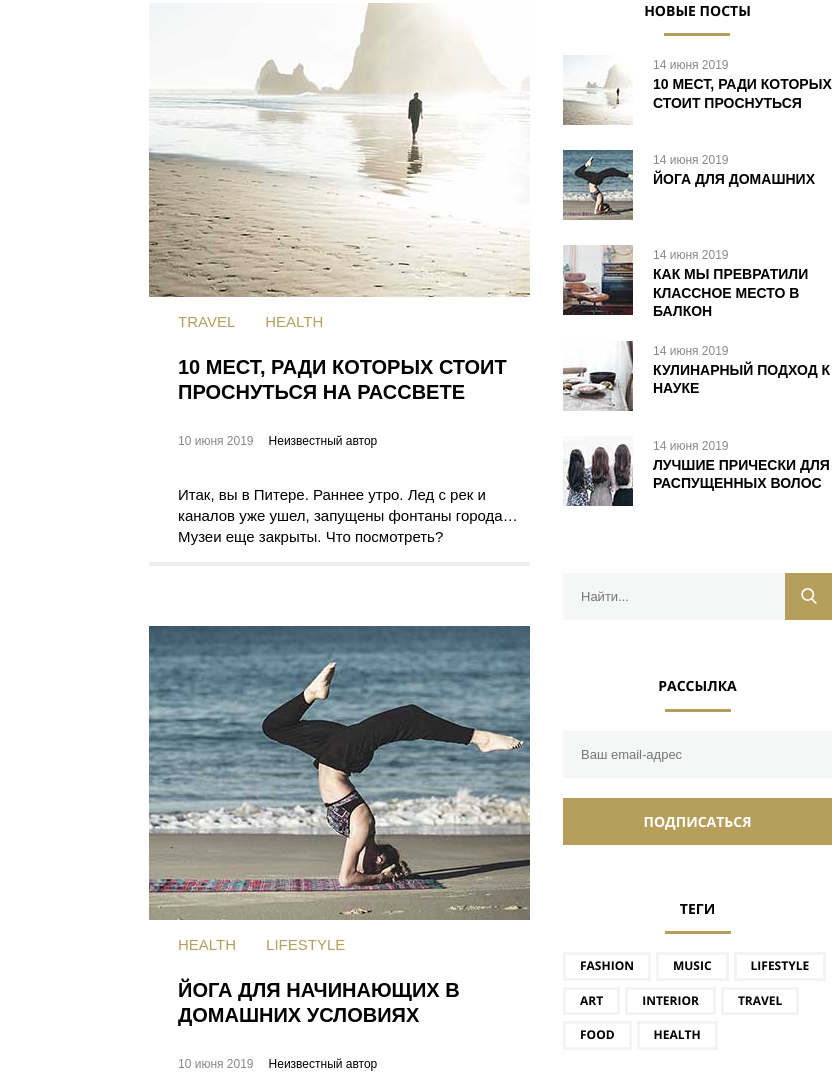
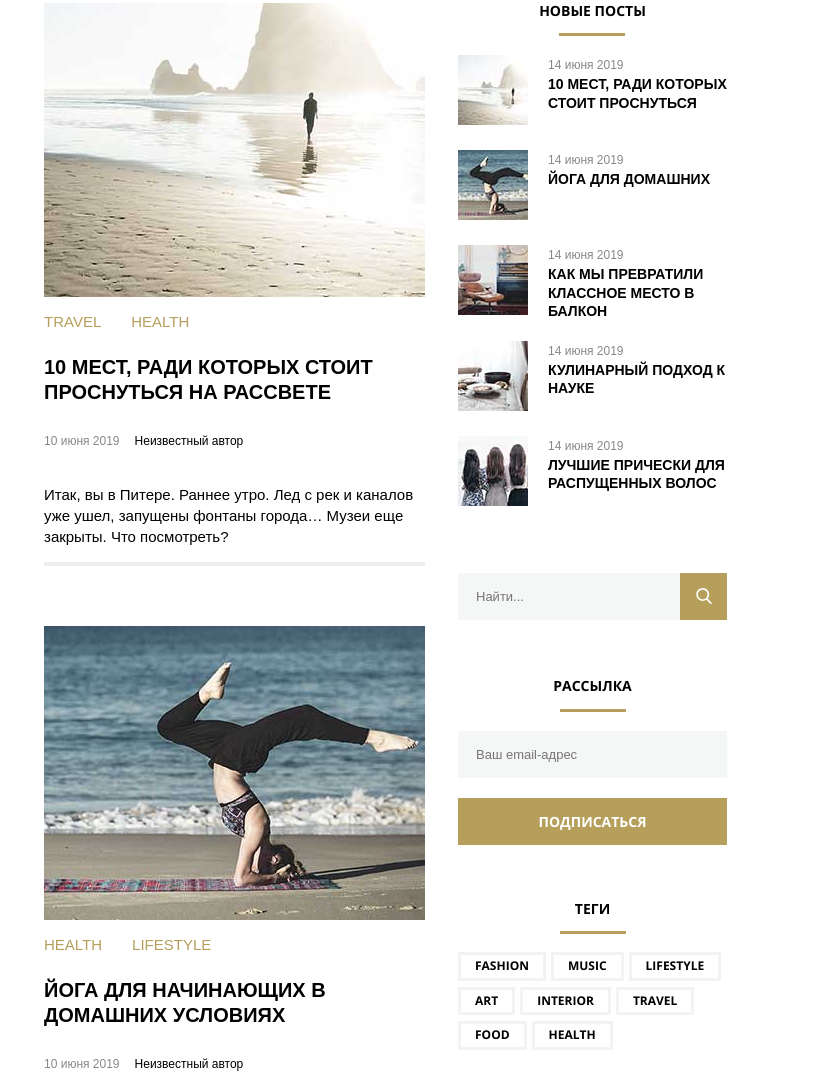
Before and after one commit to Robotex7/mq-diplom, a plain HTML site: page index.html in a window 768 px wide. Shown: the part 1433-2506 px from the top of the page, 832 px wide, since content can reach past the window. Drawn offline with Linux system fonts and the light colour scheme; files whose address does not match are found by name.

Commit message:
Add files via upload

```diff
--- a/css/style.css
+++ b/css/style.css
@@ -312,6 +312,7 @@ body {
   justify-content: end;
   padding: 17px 19px;
   position: relative;
+  width: 100%;
 }
 
 .trend-container::after {
@@ -414,7 +415,6 @@ body {
 }
 
 .card-content {
-  margin-left: 29px;
   line-height: 1;
 }
 
@@ -927,10 +927,6 @@ body {
     padding: 50px 34px;
   }
 
-  .page-container {
-    max-width: 70%;
-  }
-
   .card {
     flex-direction: column;
     max-width: 100%;
```
